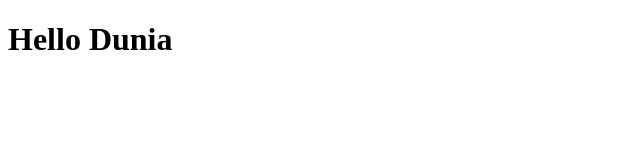
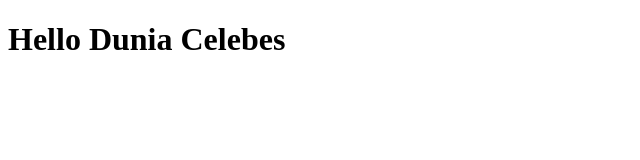
Before and after one commit to perdiDev/kolab-magang, a plain HTML site: page index.html in a window 1280 px wide. Shown: the whole page, without its empty margins (0-640 px from the left). Drawn offline with Linux system fonts and the light colour scheme.

Commit message:
add celebes in hello world

```diff
--- a/index.html
+++ b/index.html
@@ -6,6 +6,6 @@
     <title>Kolab</title>
 </head>
 <body>
-    <h1>Hello Dunia</h1>
+    <h1>Hello Dunia Celebes</h1>
 </body>
 </html>
```
